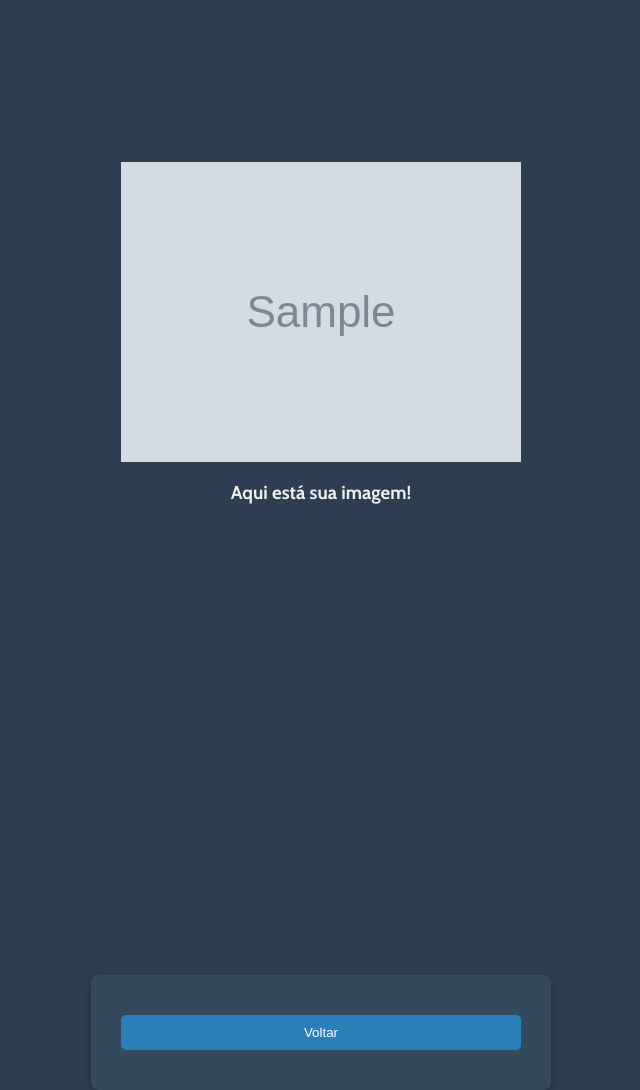
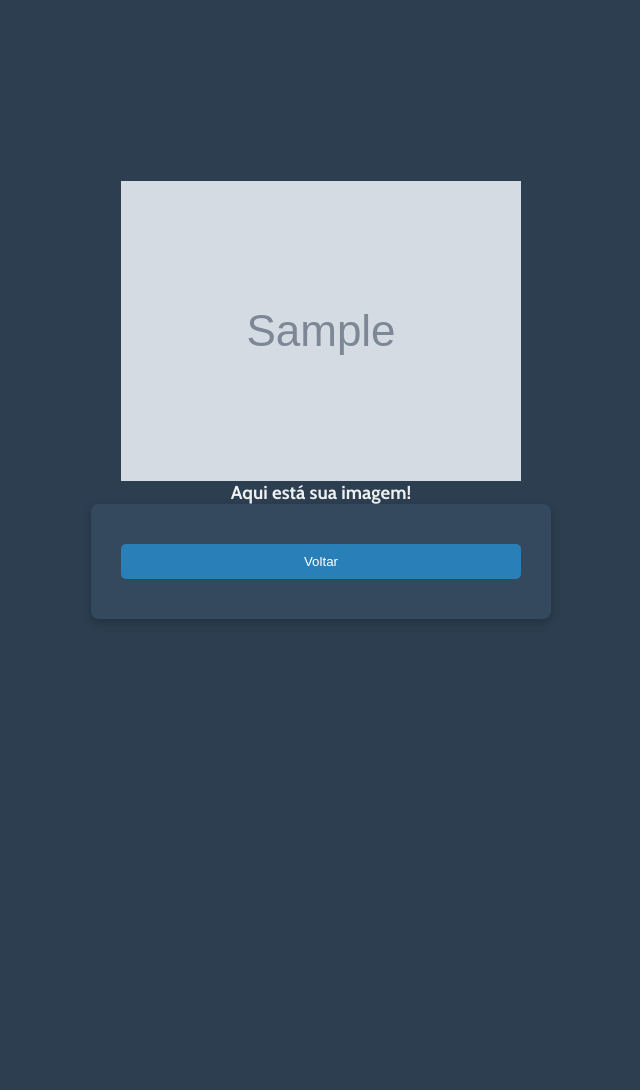
Before and after one commit to SoaresDavidson/LABTrabalhoFinal, a Flask app: template templates/imagem.html in a window 1280 px wide. Shown: the whole page, without its empty margins (319-959 px from the left). After the commit the page ends 620 px from the top, so only its background shows below. Run offline with Flask 3, Linux system fonts and the light colour scheme; the template is opened without the code that fills it: most values are stand-ins (such as "Sample title", 1, 10 or a date in 2020); grey boxes marked "Sample" are stand-in pictures.

Commit message:
terminei minha parte, confiram ai pra ver se ta tudo

```diff
--- a/static/styles.css
+++ b/static/styles.css
@@ -3,7 +3,6 @@
 body {
     height: 100vh;
     display: flex;
-    gap: 10px;
     justify-content: center;
     align-items: center;
     background-color: #2c3e50;
@@ -112,11 +111,10 @@
 .Return {
    text-align: center;
    margin: 0 auto;
-}
-.textImg {
-    width: 100%;
-    height: 100%;
-    text-align: center;
+    display: flex;
+    flex-direction: column;
+    gap: 2rem;
+
 }
 
 .mensagem_erro {
--- a/templates/imagem.html
+++ b/templates/imagem.html
@@ -2,7 +2,7 @@
 {% block body %}
 <div align-items="center">
 <img src={{imagem}} alt="imagem">
-<h3 class="textImg">Aqui está sua imagem!</h3>
+<h3 class="Return">Aqui está sua imagem!</h3>
 <form action="/" method="get" class="Return">
     <button type="Submit" >Voltar</button>
 </form>
```
Also changed, not shown: static/uploads/8e20ede4-2f35-4b3c-8838-66525cb61c3a/3165f3d062c8d43cfdd0c836e1811075.jpg (deleted), static/uploads/8e20ede4-2f35-4b3c-8838-66525cb61c3a/98f5315fa68f04dc277c5df93556f3c5.jpg (deleted), static/uploads/8e20ede4-2f35-4b3c-8838-66525cb61c3a/Captura_de_tela_2024-08-15_162805.png (deleted), static/uploads/8e20ede4-2f35-4b3c-8838-66525cb61c3a/Captura_de_tela_2024-08-18_202109.png (deleted), static/uploads/8e20ede4-2f35-4b3c-8838-66525cb61c3a/Captura_de_tela_2024-08-23_194246.png (deleted), static/uploads/8e20ede4-2f35-4b3c-8838-66525cb61c3a/Captura_de_tela_2024-09-10_115141.png (deleted), static/uploads/8e20ede4-2f35-4b3c-8838-66525cb61c3a/Captura_de_tela_2024-09-27_173238.png (deleted), static/uploads/8e20ede4-2f35-4b3c-8838-66525cb61c3a/Elden_Ring_Screenshot_CG%20(8).jpg (deleted), static/uploads/8e20ede4-2f35-4b3c-8838-66525cb61c3a/Imagem%20do%20mar%20calma%20e%20belo%20da%20Praia%20da%20Engenhoca-Itacar%C3%A9-Bahia-BA.jpg (deleted), static/uploads/8e20ede4-2f35-4b3c-8838-66525cb61c3a/icon-filter.ico (deleted), static/uploads/8e20ede4-2f35-4b3c-8838-66525cb61c3a/organizao-pblica-555b72de0abc9.jpg (deleted), static/uploads/8e20ede4-2f35-4b3c-8838-66525cb61c3a/ww3.jpg (deleted), static/uploads/deb95663-c851-455a-a6e1-52f6fa4ede52/3165f3d062c8d43cfdd0c836e1811075.jpg (deleted), static/uploads/deb95663-c851-455a-a6e1-52f6fa4ede52/IMG-20250118-WA0012.jpg (deleted), 1 more files, 1 other file.
